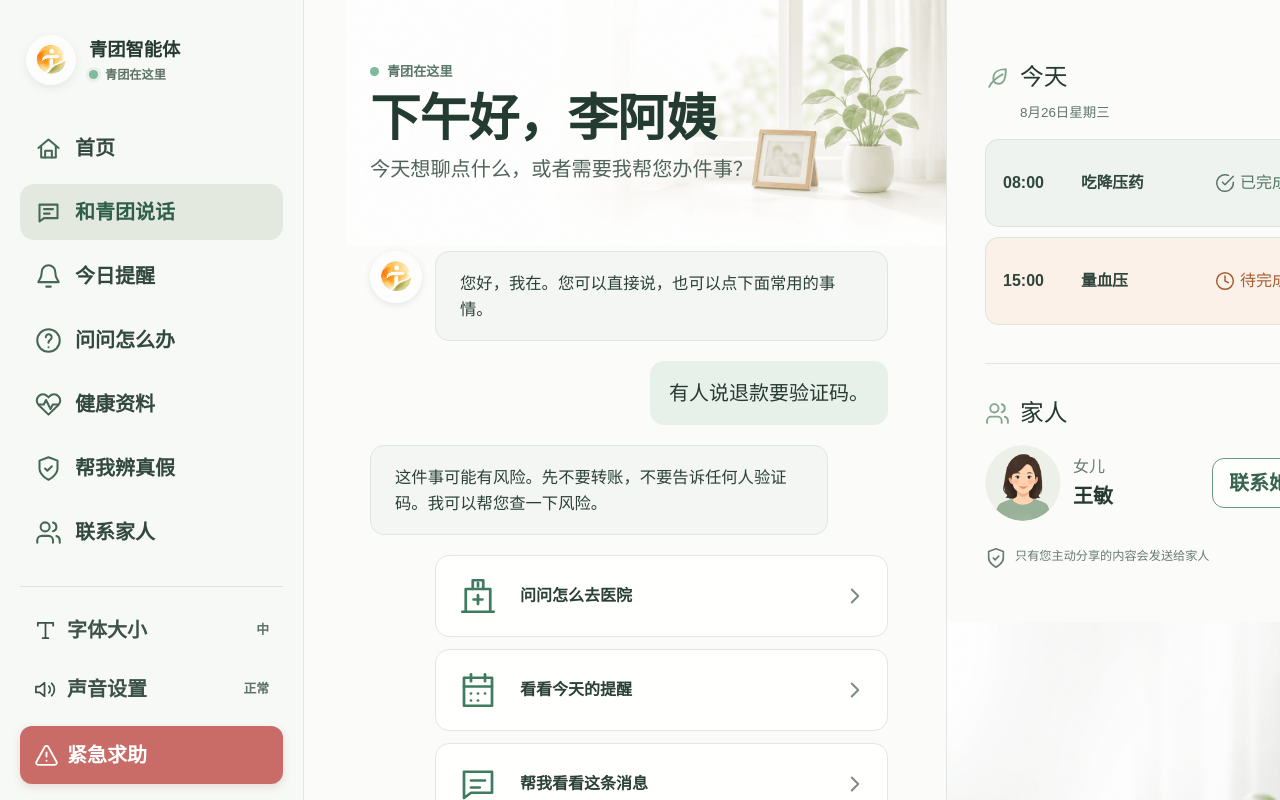
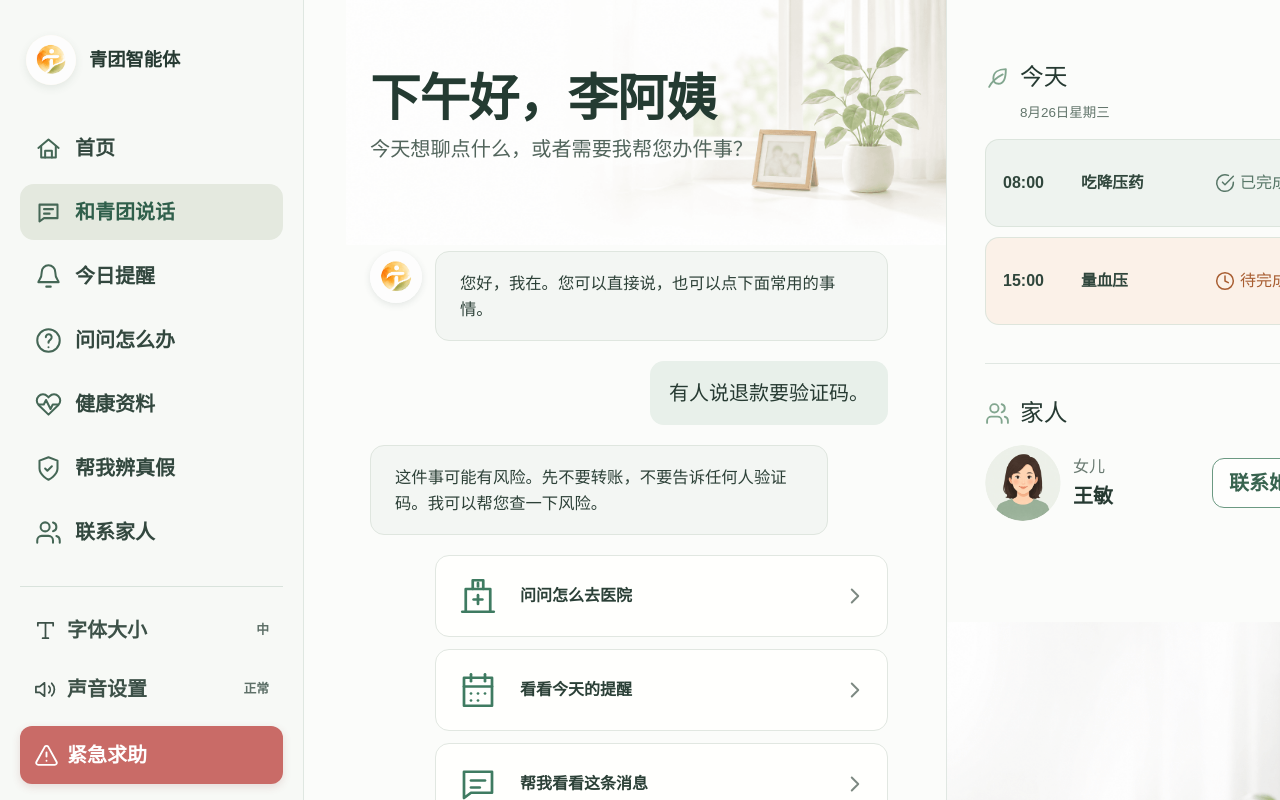
Before and after one commit to cerry-han/qingtuan-mvp, a Next.js app: page / in a window 1280 px wide. Both pictures are taken after a click on the button 1224 px from the left and 770 px from the top of the page. Shown: the top 800 px of the page. Built offline with nearby package versions, Linux system fonts and the light colour scheme.

Commit message:
simplify companion page copy

```diff
--- a/app/page.tsx
+++ b/app/page.tsx
@@ -522,7 +522,7 @@ export default function Home() {
             <aside className="elder-sidebar" aria-label="老人端导航">
               <button className="elder-brand" onClick={() => go("chat")} aria-label="进入和青团说话">
                 <span className="logo"><img src="/brand/qingtuan-logo.png" alt="" /></span>
-                <span><strong>青团智能体</strong><small><i aria-hidden="true" />青团在这里</small></span>
+                <strong>青团智能体</strong>
               </button>
 
               <nav className="elder-nav" aria-label="老人端主要功能">
@@ -565,7 +565,6 @@ export default function Home() {
           <section className="page active chat-page">
             <div className="chat-primary">
               <header className="chat-welcome">
-                <p className="gentle-status"><span aria-hidden="true" />青团在这里</p>
                 <h1>下午好，李阿姨</h1>
                 <p>今天想聊点什么，或者需要我帮您办件事？</p>
               </header>
@@ -623,7 +622,6 @@ export default function Home() {
                   <span><small>女儿</small><strong>王敏</strong></span>
                   <button onClick={() => go("family")}>联系她</button>
                 </div>
-                <p className="privacy-copy"><UiIcon name="privacy" />只有您主动分享的内容会发送给家人</p>
               </section>
             </aside>
           </section>
```
Also changed, not shown: 1 other file (tests, documents, lock files or other folders).
